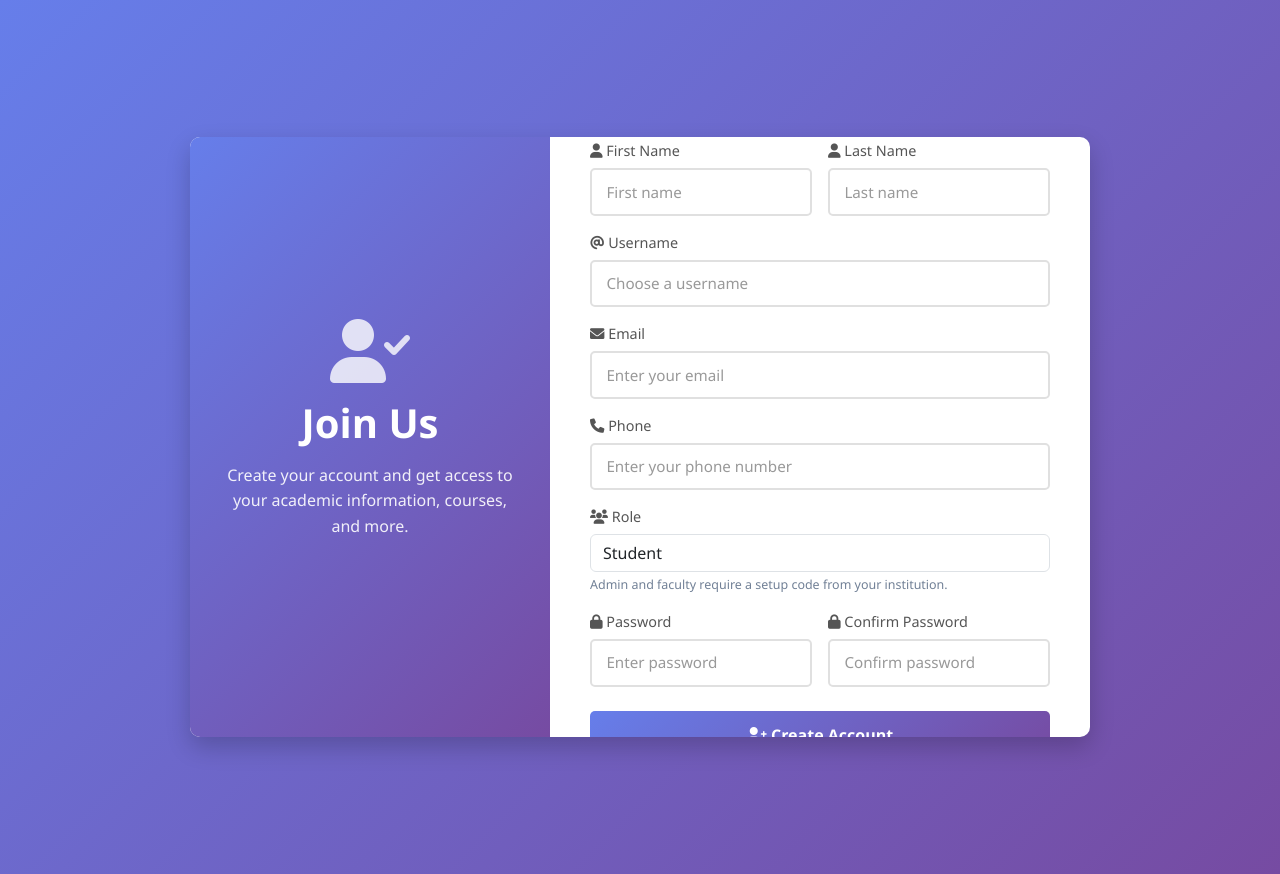
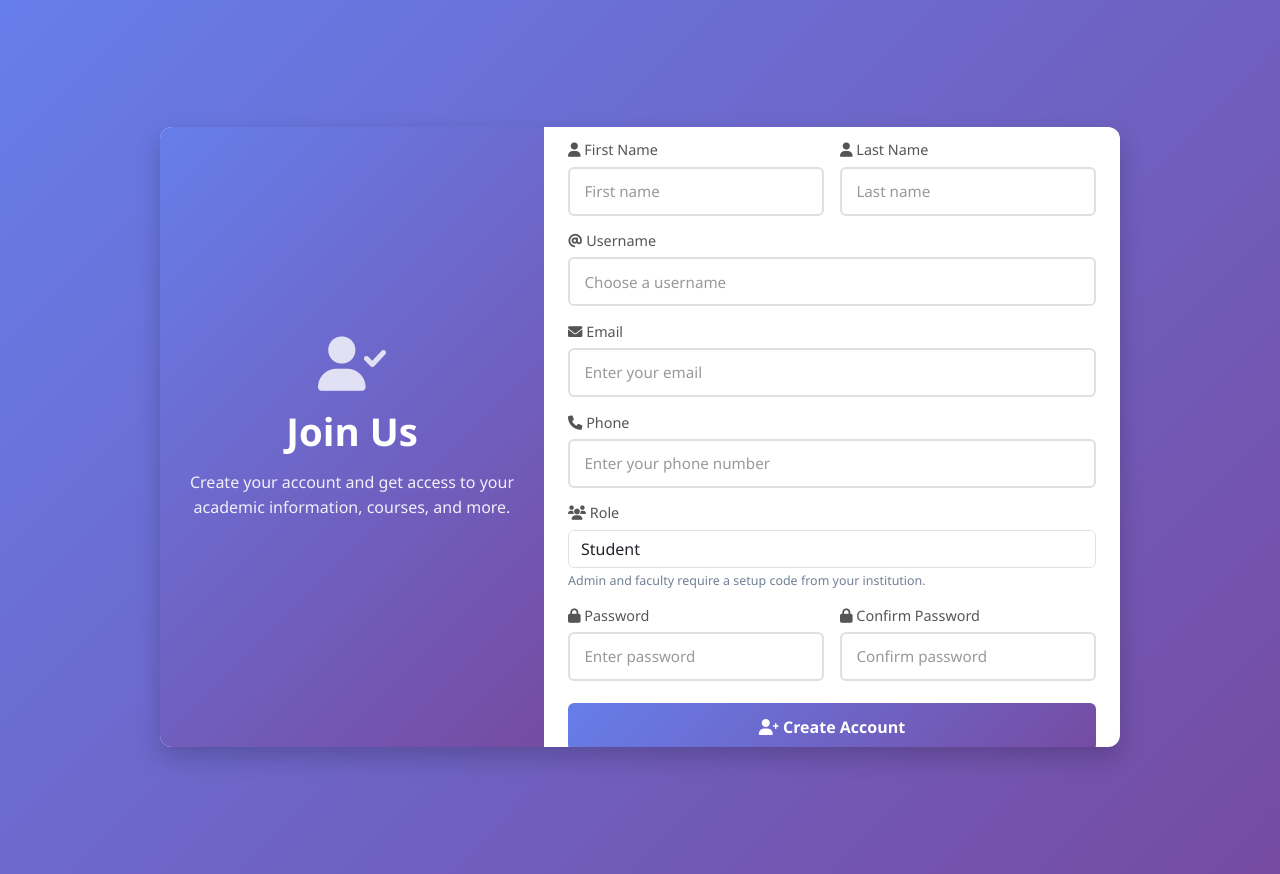
Before and after one commit to venkatram-77/-university-portal, a Django app: page /signup/ in a window 1280 px wide. Run offline with Django 5.2, Linux system fonts and the light colour scheme.

Commit message:
Fix signup template: remove duplicate and incomplete JavaScript code

```diff
--- a/student_dashboard/templates/signup.html
+++ b/student_dashboard/templates/signup.html
@@ -8,12 +8,7 @@
     <link href="https://cdn.jsdelivr.net/npm/bootstrap@5.3.0/dist/css/bootstrap.min.css" rel="stylesheet">
     <link rel="stylesheet" href="https://cdnjs.cloudflare.com/ajax/libs/font-awesome/6.0.0/css/all.min.css">
     <style>
-        * {
-            margin: 0;
-            padding: 0;
-            box-sizing: border-box;
-        }
-
+        * { margin: 0; padding: 0; box-sizing: border-box; }
         body {
             background: linear-gradient(135deg, #667eea 0%, #764ba2 100%);
             min-height: 100vh;
@@ -21,196 +16,86 @@
             justify-content: center;
             align-items: center;
             font-family: 'Segoe UI', Tahoma, Geneva, Verdana, sans-serif;
-            padding: 20px;
+            padding: 1rem;
         }
-
         .signup-container {
             background: white;
-            border-radius: 10px;
+            border-radius: 12px;
             box-shadow: 0 10px 25px rgba(0, 0, 0, 0.2);
             overflow: hidden;
-            max-width: 900px;
+            max-width: 960px;
             width: 100%;
         }
-
         .signup-wrapper {
             display: flex;
-            min-height: 600px;
+            min-height: 620px;
         }
-
         .signup-left {
             background: linear-gradient(135deg, #667eea 0%, #764ba2 100%);
             color: white;
-            padding: 3rem 2rem;
+            padding: 2.5rem 1.5rem;
             display: flex;
             flex-direction: column;
             justify-content: center;
             align-items: center;
             width: 40%;
         }
-
         .signup-left h1 {
-            font-size: 2.5rem;
+            font-size: clamp(1.75rem, 3vw, 2.4rem);
             margin-bottom: 1rem;
             font-weight: bold;
         }
-
         .signup-left p {
             font-size: 1rem;
             opacity: 0.9;
             text-align: center;
             line-height: 1.6;
         }
-
         .signup-left i {
-            font-size: 4rem;
+            font-size: 3.4rem;
             margin-bottom: 1rem;
             opacity: 0.8;
         }
-
         .signup-right {
-            padding: 2.5rem 2.5rem;
+            padding: 2rem 1.5rem;
             width: 60%;
             display: flex;
             flex-direction: column;
             justify-content: center;
             overflow-y: auto;
-            max-height: 600px;
+            max-height: 620px;
         }
-
-        .signup-right h2 {
-            margin-bottom: 1.5rem;
-            color: #333;
-            font-weight: bold;
+        .signup-right h2 { margin-bottom: 1rem; color: #333; font-weight: bold; }
+        .form-group { margin-bottom: 0.9rem; }
+        .form-group label { display: block; margin-bottom: 0.35rem; color: #555; font-weight: 500; font-size: 0.9rem; }
+        .form-group input {
+            width: 100%; padding: 0.7rem 0.9rem; border: 2px solid #e0e0e0; border-radius: 6px;
+            font-size: 0.95rem; transition: border-color 0.3s ease;
         }
-
-        .form-group {
-            margin-bottom: 1rem;
-        }
-
-        .form-group label {
-            display: block;
-            margin-bottom: 0.4rem;
-            color: #555;
-            font-weight: 500;
-            font-size: 0.9rem;
-        }
-
-        .form-group input {
-            width: 100%;
-            padding: 0.65rem 0.9rem;
-            border: 2px solid #e0e0e0;
-            border-radius: 5px;
-            font-size: 0.95rem;
-            transition: border-color 0.3s ease;
-        }
-
-        .form-group input:focus {
-            outline: none;
-            border-color: #667eea;
-            background-color: #f8f9ff;
-        }
-
-        .form-group input::placeholder {
-            color: #999;
-        }
-
-        .form-row {
-            display: grid;
-            grid-template-columns: 1fr 1fr;
-            gap: 1rem;
-        }
-
+        .form-group input:focus { outline: none; border-color: #667eea; background-color: #f8f9ff; }
+        .form-group input::placeholder { color: #999; }
+        .form-row { display: grid; grid-template-columns: 1fr 1fr; gap: 1rem; }
         .btn-signup {
             background: linear-gradient(135deg, #667eea 0%, #764ba2 100%);
-            color: white;
-            padding: 0.75rem 2rem;
-            border: none;
-            border-radius: 5px;
-            font-size: 1rem;
-            font-weight: bold;
-            cursor: pointer;
-            transition: transform 0.2s ease, box-shadow 0.2s ease;
-            width: 100%;
-            margin-top: 0.5rem;
+            color: white; padding: 0.75rem 1.5rem; border: none; border-radius: 6px;
+            font-size: 1rem; font-weight: bold; cursor: pointer; transition: transform 0.2s ease, box-shadow 0.2s ease;
+            width: 100%; margin-top: 0.5rem;
         }
-
-        .btn-signup:hover {
-            transform: translateY(-2px);
-            box-shadow: 0 5px 15px rgba(102, 126, 234, 0.4);
-            color: white;
+        .btn-signup:hover { transform: translateY(-2px); box-shadow: 0 5px 15px rgba(102, 126, 234, 0.4); color: white; }
+        .login-link { text-align: center; margin-top: 1rem; color: #666; font-size: 0.9rem; }
+        .login-link a { color: #667eea; text-decoration: none; font-weight: bold; transition: color 0.3s ease; }
+        .login-link a:hover { color: #764ba2; }
+        .error-message, .success-message {
+            padding: 0.75rem 1rem; border-radius: 6px; margin-bottom: 1rem; display: flex; align-items: center; gap: 0.5rem;
         }
-
-        .login-link {
-            text-align: center;
-            margin-top: 1rem;
-            color: #666;
-            font-size: 0.9rem;
-        }
-
-        .login-link a {
-            color: #667eea;
-            text-decoration: none;
-            font-weight: bold;
-            transition: color 0.3s ease;
-        }
-
-        .login-link a:hover {
-            color: #764ba2;
-        }
-
-        .error-message {
-            background-color: #f8d7da;
-            color: #721c24;
-            padding: 0.75rem 1rem;
-            border-radius: 5px;
-            margin-bottom: 1.5rem;
-            border: 1px solid #f5c6cb;
-            display: flex;
-            align-items: center;
-            gap: 0.5rem;
-        }
-
-        .success-message {
-            background-color: #d4edda;
-            color: #155724;
-            padding: 0.75rem 1rem;
-            border-radius: 5px;
-            margin-bottom: 1.5rem;
-            border: 1px solid #c3e6cb;
-            display: flex;
-            align-items: center;
-            gap: 0.5rem;
-        }
-
+        .error-message { background-color: #f8d7da; color: #721c24; border: 1px solid #f5c6cb; }
+        .success-message { background-color: #d4edda; color: #155724; border: 1px solid #c3e6cb; }
         @media (max-width: 768px) {
-            .signup-wrapper {
-                flex-direction: column;
-                min-height: auto;
-            }
-
-            .signup-left {
-                width: 100%;
-                padding: 2rem 1.5rem;
-            }
-
-            .signup-right {
-                width: 100%;
-                padding: 2rem 1.5rem;
-                max-height: none;
-            }
-
-            .signup-left h1 {
-                font-size: 2rem;
-            }
-
-            .signup-left i {
-                font-size: 3rem;
-            }
-
-            .form-row {
-                grid-template-columns: 1fr;
-            }
+            body { padding: 0.75rem; align-items: flex-start; }
+            .signup-wrapper { flex-direction: column; min-height: auto; }
+            .signup-left { width: 100%; padding: 1.5rem 1rem; }
+            .signup-right { width: 100%; padding: 1.25rem 1rem; max-height: none; }
+            .form-row { grid-template-columns: 1fr; }
         }
     </style>
 </head>
@@ -218,7 +103,7 @@
     <div class="signup-container">
         <div class="signup-wrapper">
             <!-- Left Section -->
-            <div class="signup-left d-none d-md-flex">
+            <div class="signup-left">
                 <div class="text-center">
                     <i class="fas fa-user-check"></i>
                     <h1>Join Us</h1>
@@ -409,13 +294,5 @@
         }
         window.addEventListener('DOMContentLoaded', toggleSecret);
     </script>
-    <script>
-        function toggleSecret() {
-            const role = document.getElementById('id_role').value;
-            const secretSection = document.getElementById('secretSection');
-            secretSection.style.display = role === 'faculty' || role === 'admin' ? 'block' : 'none';
-        }
-        window.addEventListener('DOMContentLoaded', toggleSecret);
-    </script>
 </body>
 </html>
```
